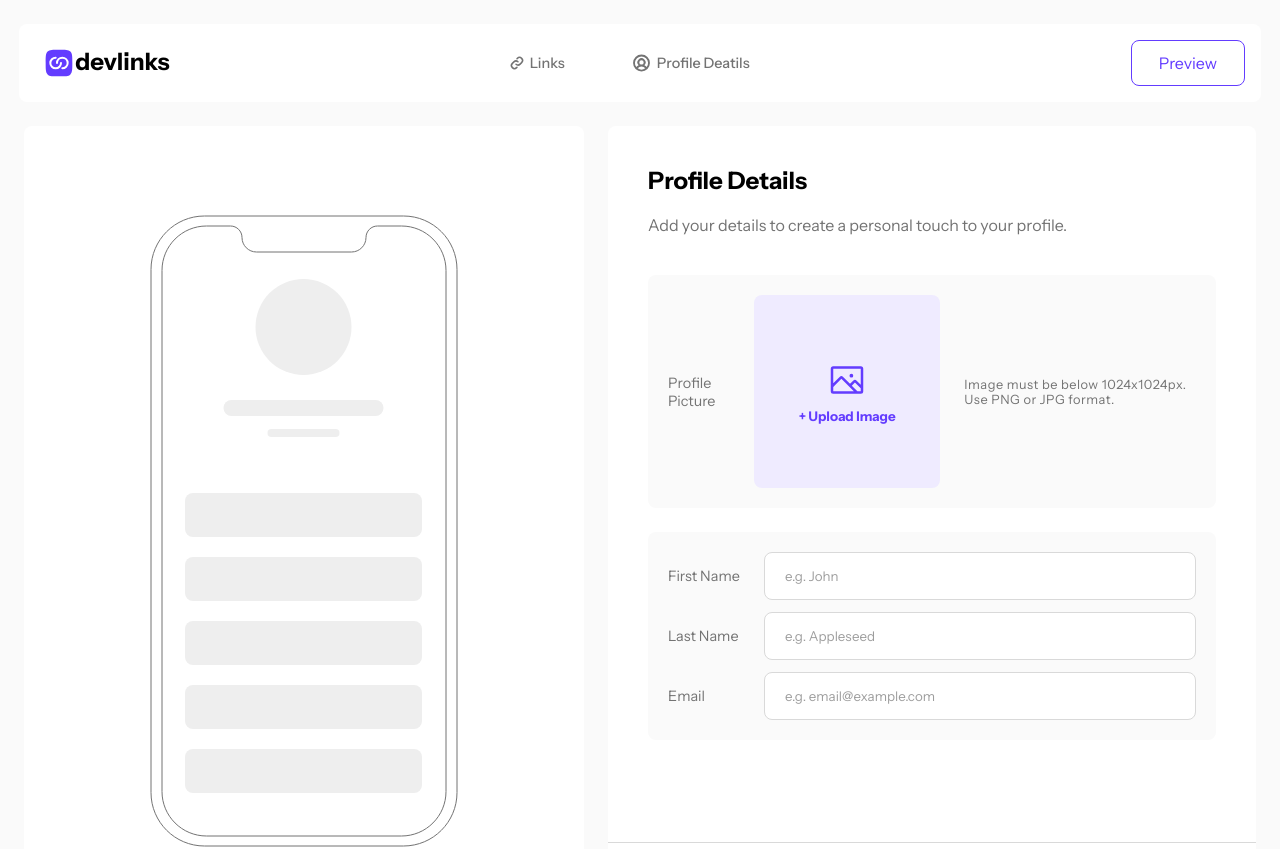
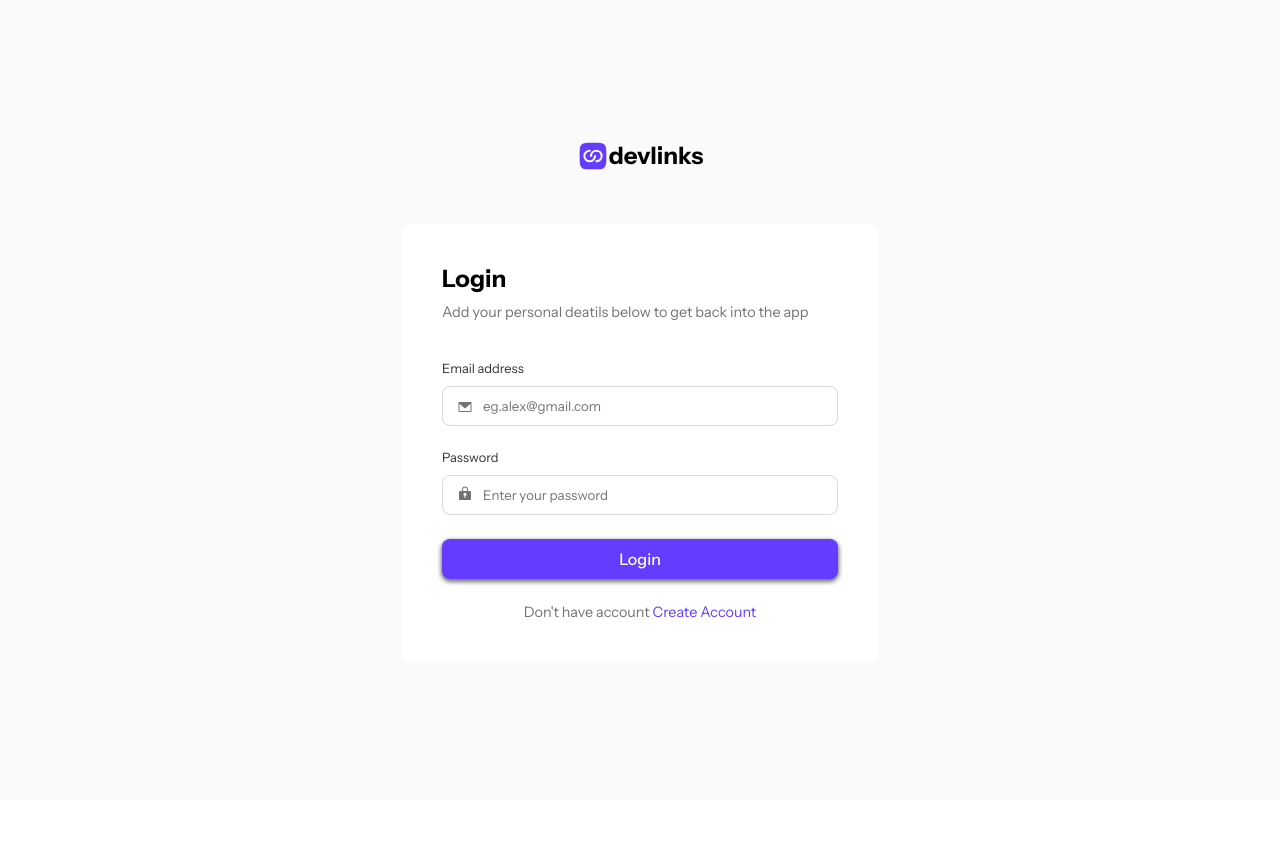
Before and after one commit to Priyallohar/Link-Sharing-App, a React (Create React App) app: page / in a window 1280 px wide. Shown: the top 849 px of the page. After the commit the page ends 800 px from the top, so only its background shows below. Built offline with nearby package versions, Linux system fonts and the light colour scheme.

Commit message:
working on routing

```diff
--- a/src/App.js
+++ b/src/App.js
@@ -4,21 +4,29 @@ import Login from './Components/Login/Login'
 import Createaccount from './Components/Createaccount/Createaccount'
 import DashboardHeader from './Components/devlinksdashboard/DashboardHeader/DashboardHeader';
 import Dashboard from './Components/devlinksdashboard/Dashboard/Dashboard';
+import ProfileDetails from "./Components/devlinksdashboard/ProfileDetails/ProfileDetails"
+import Links from './Components/devlinksdashboard/Links/Links';
+import Preview from './Components/devlinksdashboard/Preview/Preview';
+
 
 const App = () => {
   return (
-    // <BrowserRouter>
-    //   <Routes>
-    //     <Route path="/" element={<Login />} />
-    //     <Route path="/login" element={<Login />} />
-    //     <Route path="/createaccount" element={<Createaccount />} />
-    //     <Route path="/dashboard" element={<Dashboard/>} />
-    //   </Routes>
-    // </BrowserRouter>
-    <div>
-<Dashboard></Dashboard>
+    <BrowserRouter>
+      <Routes>
+        <Route path="/" element={<Login />} />
+        <Route path="/login" element={<Login />} />
+        <Route path="/createaccount" element={<Createaccount />} />
+        <Route path="/dashboard" element={<Dashboard/>} />
+        <Route exact path="/" component={<DashboardHeader/>} />
+      <Route path="/profile" component={<ProfileDetails/>} />
+      <Route path="/preview" component={<Preview/>} />
+      <Route path="/link" component={<Links/>} />
+      </Routes>
+    </BrowserRouter>
+//     <div>
+// <Dashboard></Dashboard>
 
-    </div>
+//     </div>
   );
 };
 
--- a/src/Components/Login/Login.js
+++ b/src/Components/Login/Login.js
@@ -125,10 +125,11 @@ const Login = () => {
                 <p className="empty-password"> Please check agian</p>
               )}
             </div>
-
+            <Link  to="/dashboard">
             <button className="submitBtn" type="submit">
-              Login
+             Login
             </button>
+            </Link>
           </form>
 
           <p className="create-account-para">
--- a/src/Components/Login/Login.scss
+++ b/src/Components/Login/Login.scss
@@ -160,6 +160,9 @@
           font-size: medium;
           font-weight: 500;
           transition: 0.2s;
+          Link{
+            text-decoration: none;
+          }
         }
 
         .submitBtn:hover {
--- a/src/Components/devlinksdashboard/DashboardHeader/DashboardHeader.js
+++ b/src/Components/devlinksdashboard/DashboardHeader/DashboardHeader.js
@@ -1,5 +1,6 @@
 import React, { useState } from "react";
 import "./DashBoardHeader.scss";
+import {Link }from "react-router-dom"
 
 const DashboardHeader = () => {
 
@@ -39,6 +40,7 @@ const DashboardHeader = () => {
 
         <div className="profile-link-container">
           <div className={`links ${islinkClick?"click":""}`} onClick={linkclickStyleHandler}>
+
             <svg
               xmlns="http://www.w3.org/2000/svg"
               width="16"
@@ -53,6 +55,7 @@ const DashboardHeader = () => {
             </svg>
             <a>Links</a>
           </div>
+
 
           <div className={`profile ${isProfileDetailClick ?"click":""}`} onClick={profileClickStyleHandler}>
             <svg
@@ -70,10 +73,11 @@ const DashboardHeader = () => {
             <a>Profile Deatils</a>
           </div>
         </div>
-
+       <Link to ="/preview">
         <div className="preview">
           <a>Preview</a>
         </div>
+        </Link>
       </header>
     </div>
   );
```
